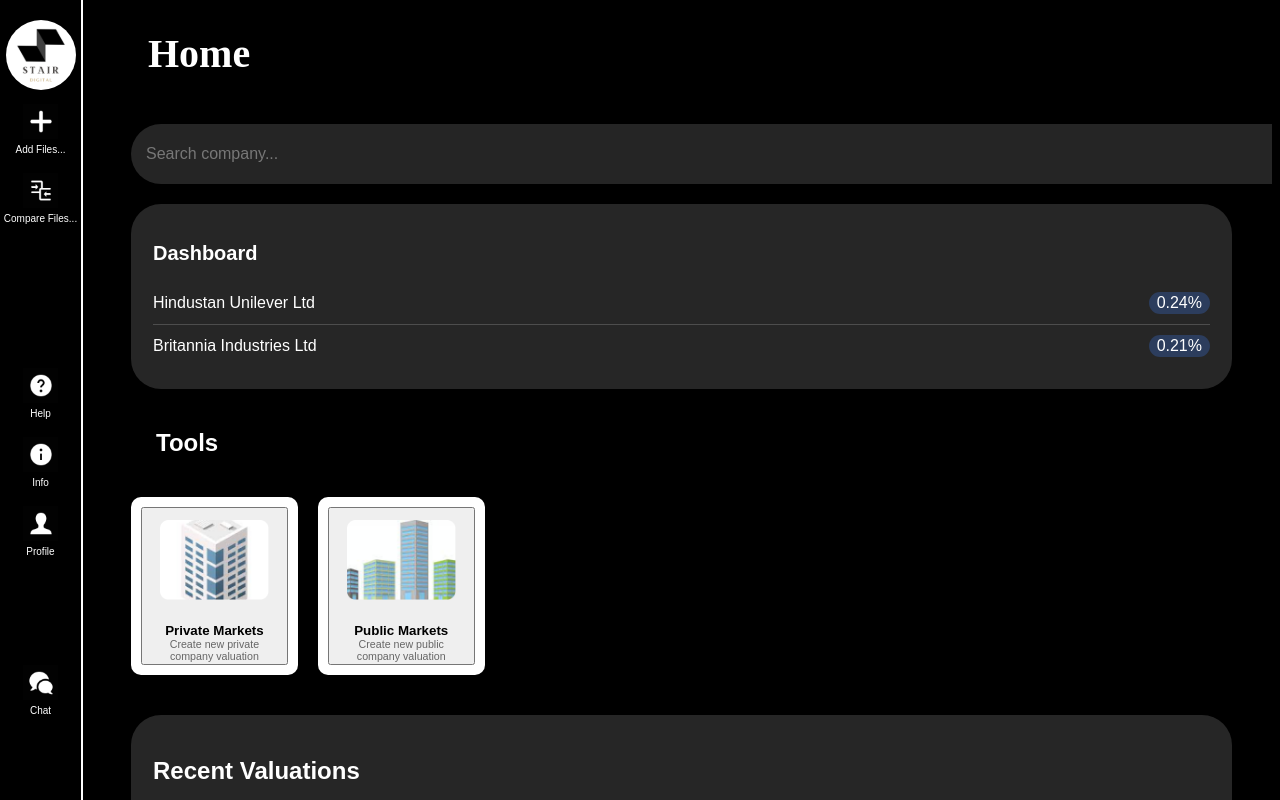
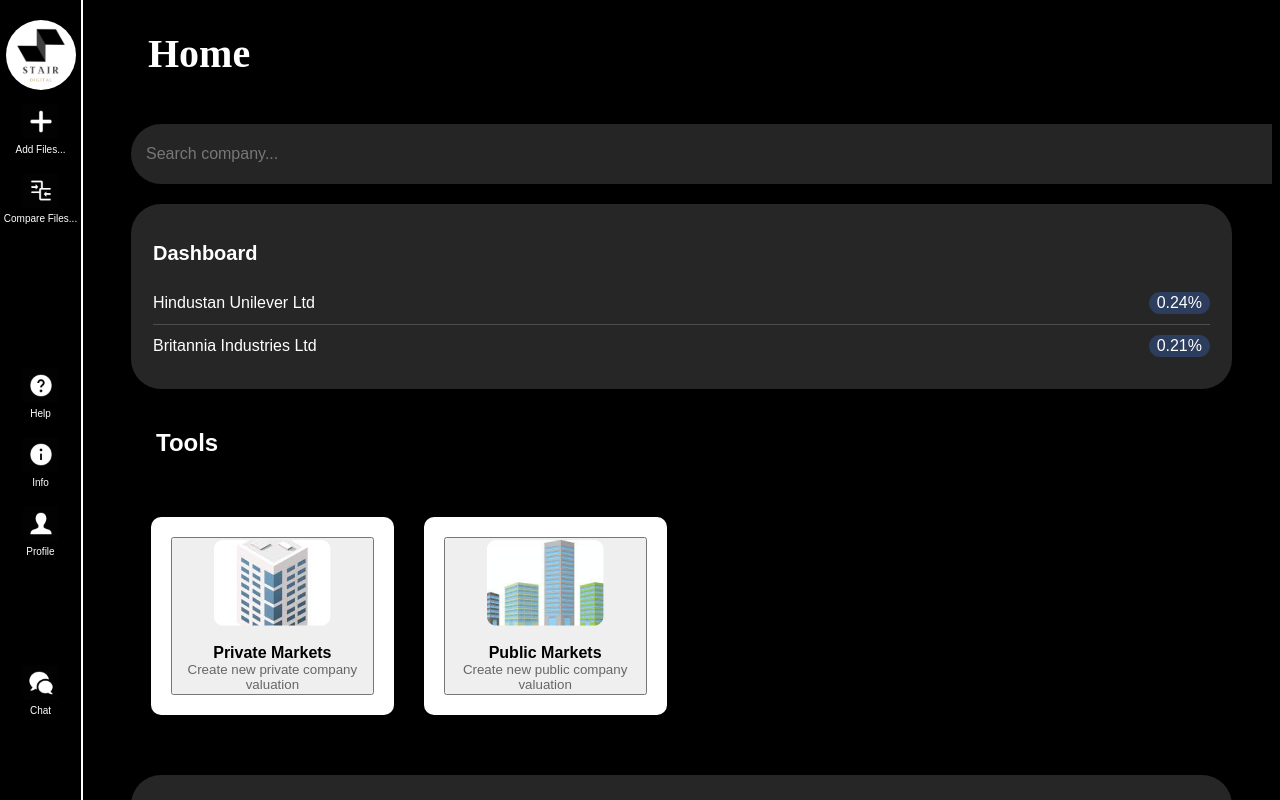
Before and after one commit to codexx07/Valutico-STAIR, a React (Vite) app in the folder Valutico-Stair/: page / in a window 1280 px wide. Shown: the top 800 px of the page. Built offline with nearby package versions, Linux system fonts and the light colour scheme.

Commit message:
Card sizing adjust

```diff
--- a/Valutico-Stair/components/ToolPrompts.css
+++ b/Valutico-Stair/components/ToolPrompts.css
@@ -2,46 +2,45 @@
 .Tools h2 {
   margin-left: 45px;
   margin-top: 40px;
-  color:#FFFFFF;
+  color: #FFFFFF;
 }
 
 .tools-cards {
   display: grid;
-  grid-template-columns: repeat(auto-fill, minmax(150px, 1fr)); /* This will create a responsive grid layout */
-  gap: 20px; /* Adjust the gap between the cards */
-  padding: 20px; /* Padding around the grid */
+  grid-template-columns: repeat(auto-fill, minmax(200px, 1fr)); /* Increase the minmax value for larger cards */
+  gap: 30px; /* Increase the gap if needed */
+  padding: 40px; /* Increase padding around the grid for more space */
   justify-content: center;
 }
 
 .tool-card {
   background: #FFFFFF; /* White background */
-  border: none; /* Removes the default button border */
+  border: none; /* Ensure there's no border */
   border-radius: 10px; /* Rounded corners */
   box-shadow: 0 4px 8px rgba(0, 0, 0, 0.1); /* Soft shadow */
   display: flex;
   flex-direction: column;
   align-items: center; /* Center items in the card */
   justify-content: space-between; /* Space out the image and text */
-  padding: 10px; /* Padding inside the card */
+  padding: 20px; /* Increase padding inside the card for more space */
   cursor: pointer; /* Change cursor on hover */
   transition: transform 0.3s ease, box-shadow 0.3s ease; /* Smooth transition for transform and shadow */
 }
 
 .tool-card:hover {
   transform: translateY(-5px); /* Slightly raise the card on hover */
-  box-shadow: 0 6px 12px rgba(0, 0, 0, 0.15); /* Larger shadow on hover for a "lift" effect */
+  box-shadow: 0 6px 12px rgba(0, 0, 0, 0.2); /* Larger shadow on hover for a "lift" effect */
 }
 
 .tool-icon {
-  width: 100%; /* Make the image take up the full width of the card */
-  padding: 10px; /* Padding around the image */
+  width: 100%; /* Ensure the image takes up the full width of the card */
   box-sizing: border-box; /* Ensure padding is included in width and height */
 }
 
 .tool-icon img {
   max-width: 100%; /* Ensure the image is not larger than the container */
-  max-height: 80px; /* Set a max-height for the image */
-  margin-bottom: 10px; /* Space between the image and the text */
+  max-height: 120px; /* Increase max-height for the image for larger cards */
+  margin-bottom: 15px; /* Increase space between the image and the text */
 }
 
 .tool-info {
@@ -49,15 +48,16 @@
 }
 
 .tool-info h3 {
-  font-size: 1em; /* Adjust font size as needed */
+  font-size: 1.2em; /* Increase font size as needed */
   margin: 0; /* Remove default margins */
 }
 
 .tool-info p {
-  font-size: 0.8em; /* Adjust font size as needed */
+  font-size: 1em; /* Increase font size as needed */
   color: #666666; /* Dark gray text for the description */
   margin: 0; /* Remove default margins */
 }
+
 
 .tool-prompt-overlay {
   position: fixed;
```
